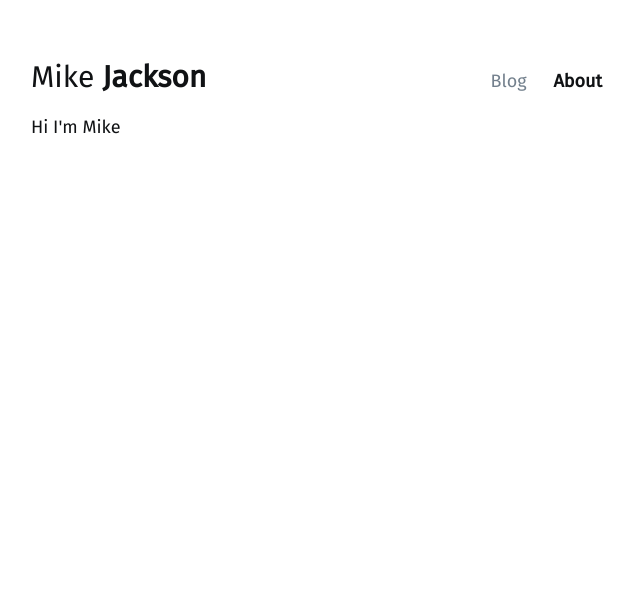
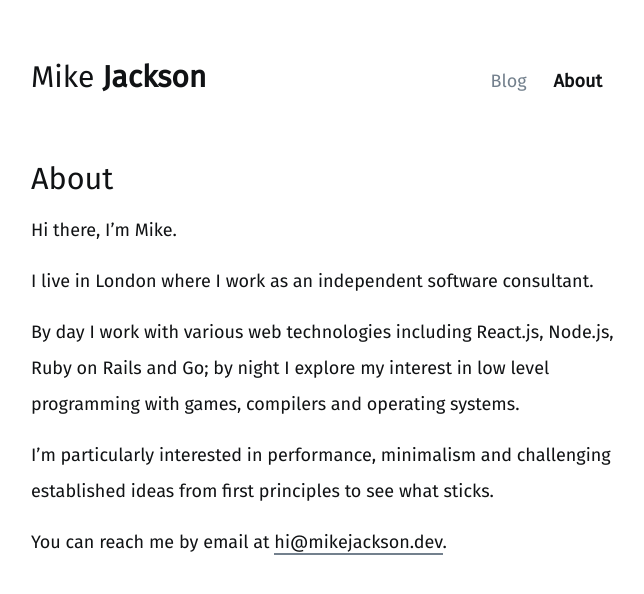
Before and after one commit to kontrarian/kontrarian.github.io, a Jekyll site: the page built from about/index.md, in a window 1280 px wide. Shown: the top 594 px of the page, without its empty margins (311-955 px from the left). Built offline with Jekyll 4.4.1, drawn with Linux system fonts in a browser that asks for light colours.

Commit message:
Update about me

```diff
--- a/_layouts/default.html
+++ b/_layouts/default.html
@@ -19,6 +19,7 @@
         <li><a class="menu__item" href="/">Blog</a>
       {% endif %}
 
+
       {% if page.title == 'About' %}
         <li><span class="menu__item menu__item_selected">About</span>
       {% else %}
--- a/about/index.html
+++ /dev/null
@@ -1,6 +0,0 @@
----
-layout: default
-title: About
----
-
-Hi I'm Mike
--- /dev/null
+++ b/about/index.md
@@ -0,0 +1,16 @@
+---
+layout: default
+title: About
+---
+
+# About
+
+Hi there, I'm Mike.
+
+I live in London where I work as an independent software consultant.
+
+ By day I work with various web technologies including React.js, Node.js, Ruby on Rails and Go; by night I explore my interest in low level programming with games, compilers and operating systems.
+
+ I'm particularly interested in performance, minimalism and challenging established ideas from first principles to see what sticks.
+
+You can reach me by email at [hi@mikejackson.dev](mailto:hi@mikejackson.dev).
```
Also changed, not shown: _posts/2020-05-13-deno-1.0-looking-to-the-future.md (+3 -3 lines).
